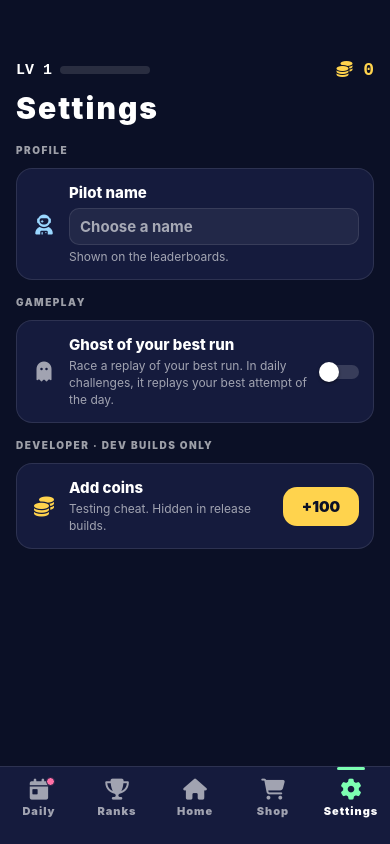
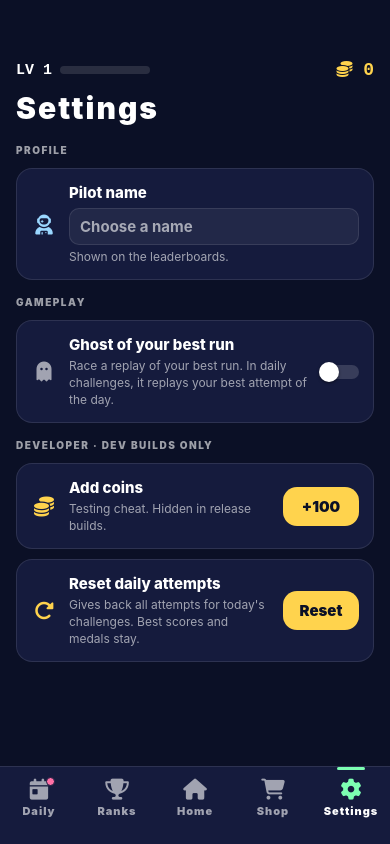
Before and after one commit to MysteriousSeal/project01, a React Native app in the folder game/: screen / in a window 390 px wide. Both pictures are taken after a click on the tab "Settings". Built offline with nearby package versions, Linux system fonts and the light colour scheme; no server answers.

Commit message:
Add dev-only cheat to reset daily challenge attempts

```diff
--- a/game/App.tsx
+++ b/game/App.tsx
@@ -2,7 +2,7 @@ import * as SplashScreen from 'expo-splash-screen';
 import { StatusBar } from 'expo-status-bar';
 import { useEffect, useEffectEvent, useState } from 'react';
 import { Alert, BackHandler, StyleSheet, useWindowDimensions, View } from 'react-native';
-import { currentChallenges, isOpen } from './src/game/meta/challenge';
+import { currentChallenges, isOpen, resetAttempts } from './src/game/meta/challenge';
 import { skinById, themeById, trailById } from './src/game/meta/cosmetics';
 import { claimDaily, dailyStatus } from './src/game/meta/dailyReward';
 import { applyRun, ensureMissions, RunReport } from './src/game/meta/progress';
@@ -169,6 +169,7 @@ export default function App() {
                 onRename={(name) => update({ ...save, name })}
                 account={accountApi && <AccountSection api={accountApi} beforeAuth={async () => void (await telemetry?.flush())} onSwitched={() => switchAccount(chooseProgress)} />}
                 onAddCoins={__DEV__ ? (amount) => update({ ...save, wallet: save.wallet + amount }, { source: 'dev' }) : undefined}
+                onResetAttempts={__DEV__ ? () => update({ ...save, challenges: resetAttempts(save.challenges) }) : undefined}
               />
             )}
           </View>
--- a/game/src/game/meta/challenge.ts
+++ b/game/src/game/meta/challenge.ts
@@ -53,6 +53,11 @@ export function startChallenge(c: DailyChallenges, type: string, now: Date = new
   return slot && attemptsLeft(slot) > 0 ? withSlot(cur, { ...slot, attempts: slot.attempts + 1 }) : null;
 }
 
+export function resetAttempts(c: DailyChallenges, now: Date = new Date()): DailyChallenges {
+  const cur = currentChallenges(c, now);
+  return { ...cur, slots: cur.slots.map((s) => ({ ...s, attempts: 0 })) };
+}
+
 export type ChallengeOutcome = { type: string; value: number; attempt: number; attemptsLeft: number; best: number; medal: number; newMedals: Medal[]; reward: number; streak: number };
 
 export function recordChallenge(c: DailyChallenges, type: string, r: RunResult, now: Date = new Date()): { challenges: DailyChallenges; outcome: ChallengeOutcome } | null {
--- a/game/src/ui/screens/SettingsScreen.tsx
+++ b/game/src/ui/screens/SettingsScreen.tsx
@@ -6,13 +6,13 @@ import { Icon } from '../components/Icon';
 import { Page, SectionLabel } from '../components/Page';
 import { alpha, C, CARD, RADIUS } from '../theme';
 
-type Props = { save: Save; onChange: (settings: Settings) => void; onRename: (name: string) => void; onAddCoins?: (amount: number) => void; account?: ReactNode };
+type Props = { save: Save; onChange: (settings: Settings) => void; onRename: (name: string) => void; onAddCoins?: (amount: number) => void; onResetAttempts?: () => void; account?: ReactNode };
 
 export const DEV_COINS = 100;
 
 const OFF_TRACK = alpha(C.text, 0.15);
 
-export function SettingsScreen({ save, onChange, onRename, onAddCoins, account }: Props) {
+export function SettingsScreen({ save, onChange, onRename, onAddCoins, onResetAttempts, account }: Props) {
   const { settings } = save;
   const [draft, setDraft] = useState(save.name);
   const [invalid, setInvalid] = useState(false);
@@ -76,9 +76,9 @@ export function SettingsScreen({ save, onChange, onRename, onAddCoins, account }
         </View>
       </View>
 
+      {__DEV__ && (onAddCoins || onResetAttempts) && <SectionLabel>DEVELOPER · DEV BUILDS ONLY</SectionLabel>}
       {__DEV__ && onAddCoins && (
         <>
-          <SectionLabel>DEVELOPER · DEV BUILDS ONLY</SectionLabel>
           <View style={[styles.card, styles.row]}>
             <Icon name="coins" size={20} color={C.gold} style={styles.rowIcon} />
             <View style={styles.body}>
@@ -88,6 +88,16 @@ export function SettingsScreen({ save, onChange, onRename, onAddCoins, account }
             <Button label={`+${DEV_COINS}`} variant="gold" onPress={() => onAddCoins(DEV_COINS)} accessibilityLabel={`Add ${DEV_COINS} coins`} style={styles.btn} />
           </View>
         </>
+      )}
+      {__DEV__ && onResetAttempts && (
+        <View style={[styles.card, styles.row]}>
+          <Icon name="rotate-right" size={20} color={C.gold} style={styles.rowIcon} />
+          <View style={styles.body}>
+            <Text style={styles.label}>Reset daily attempts</Text>
+            <Text style={styles.desc}>Gives back all attempts for today&apos;s challenges. Best scores and medals stay.</Text>
+          </View>
+          <Button label="Reset" variant="gold" onPress={onResetAttempts} accessibilityLabel="Reset daily challenge attempts" style={styles.btn} />
+        </View>
       )}
     </Page>
   );
```
Also changed, not shown: 1 other file (tests, documents, lock files or other folders).
